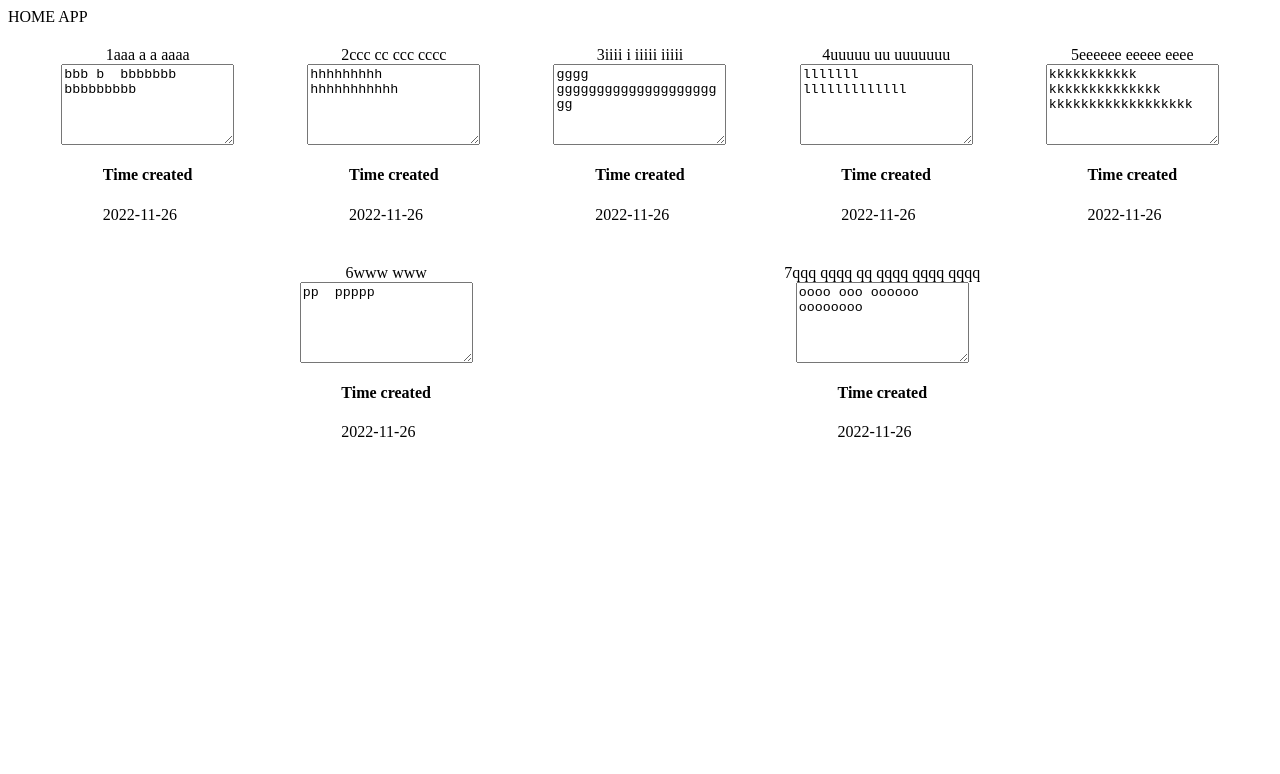
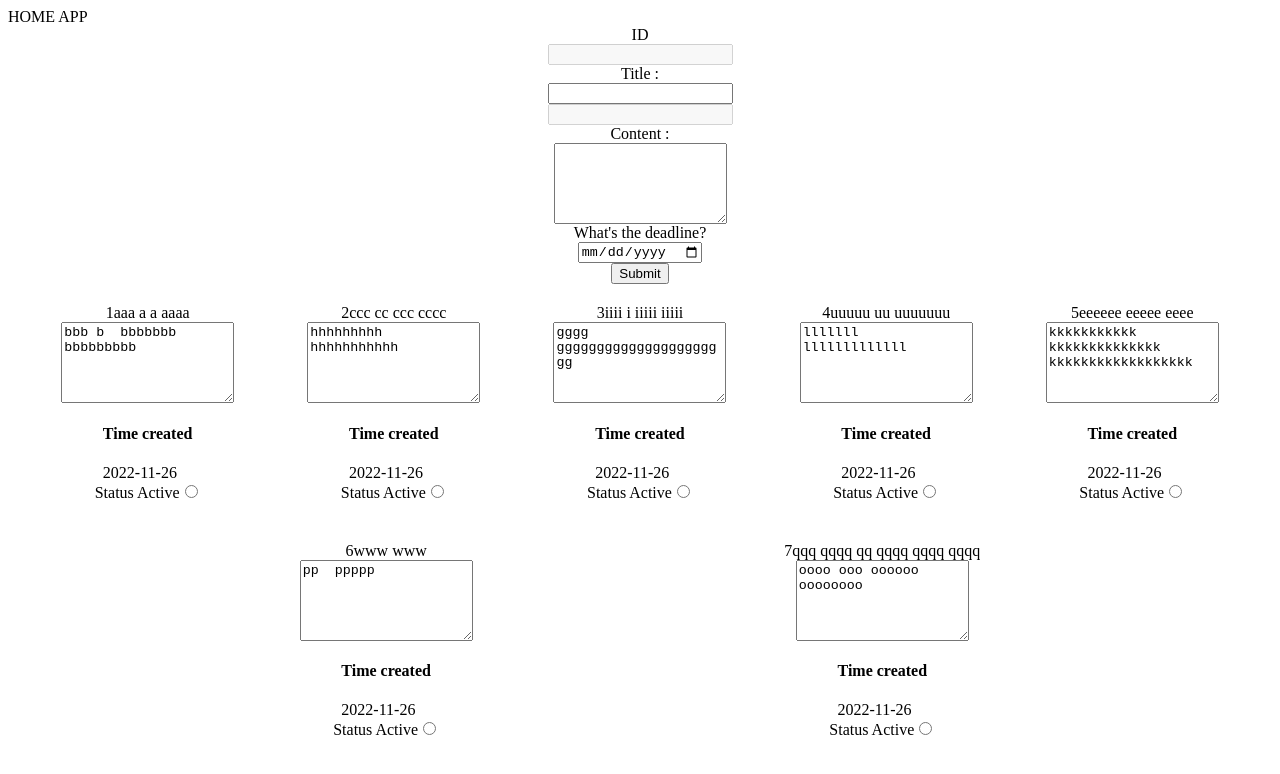
Before and after one commit to AngelGeorgievStoyanov/04-homework-react-typescript, a React (Create React App) app: page / in a window 1280 px wide. Shown: the top 774 px of the page. Built offline with nearby package versions, Linux system fonts and the light colour scheme.

Commit message:
create comment

```diff
--- /dev/null
+++ b/src/components/CommentInput.css
@@ -0,0 +1,5 @@
+.CommentInput{
+    display: flex;
+    flex-direction: column;
+    align-items: center;
+}
--- /dev/null
+++ b/src/components/CommentInput.tsx
@@ -0,0 +1,67 @@
+import React, { Component } from "react";
+import { Comment } from "../model/comment";
+import { CommentListener, Optional } from "../shared/common-types";
+import { toIsoDate } from "../shared/uils";
+
+import './CommentInput.css'
+
+
+interface CommentInputProps {
+    comment: Optional<Comment>;
+    onCommentSubmit: CommentListener
+}
+
+interface CommentInputState {
+    title: string;
+    content: string;
+    status: string;
+    timeCreation: string
+}
+
+export default class CommentInput extends Component<CommentInputProps, CommentInputState> {
+    state: Readonly<CommentInputState> = {
+        title: this.props.comment?.title || '',
+        content: this.props.comment?.content || '',
+        status: this.props.comment?.status.toString() || '1',
+        timeCreation: this.props.comment?.timeCreation || ''
+    }
+
+    handeleCommentSubmit = (event:React.FormEvent)=>{
+        event.preventDefault();
+        this.props.onCommentSubmit(
+            new Comment(
+                this.state.title,
+                this.state.content,
+                parseInt(this.state.status),
+                toIsoDate(new Date(this.state.timeCreation)),
+                false,
+                this.props.comment?.id
+            )
+        )
+    }
+    handleChange = (event: React.ChangeEvent<HTMLInputElement | HTMLSelectElement | HTMLTextAreaElement>) => {
+        const fieldName = event.target.name;
+        this.setState({ [fieldName]: event.target.value } as unknown as CommentInputState);
+    }
+    render() {
+        return (
+            <form className="CommentInput" onSubmit={this.handeleCommentSubmit}>
+                <label htmlFor='id'>ID</label>
+                <input type='text' id='id' name='id' defaultValue={this.props.comment?.id || ''} disabled />
+                <label htmlFor='title'>Title : </label>
+                <input type='text' id='title' name='title' value={this.state.title}
+                    onChange={this.handleChange} />
+                    <input type='text' id='id' name='id' defaultValue={this.props.comment?.id || ''} disabled />
+                <label htmlFor='content'>Content : </label>
+                <textarea  id='content' name='content' defaultValue={this.state.content} cols={19} rows={5}
+                    onChange={this.handleChange} ></textarea>
+                     <label htmlFor='deadline'>What's the deadline?</label>
+                <input type='date' id='timeCreation' name='timeCreation' value={this.state.timeCreation}
+                    onChange={this.handleChange} />
+                <button className='CommentInput-button-submit' type='submit'>Submit</button>
+
+            </form>
+
+        )
+    }
+}
--- a/src/components/CommentItem.tsx
+++ b/src/components/CommentItem.tsx
@@ -1,4 +1,4 @@
-import { Comment } from "../model/comment"
+import { Comment, CommentStatus } from "../model/comment"
 import './CommentItem.css'
 
 
@@ -18,6 +18,11 @@ export default function CommentItem({ comment }: CommentItemProps) {
             </span>
             <textarea className="CommentItem-content" name="CommentItem-content" id="" cols={19} rows={5}>{comment.content}</textarea>
             <span className="CommentItem-timeCreated"><h4>Time created</h4> {comment.timeCreation}</span>
+            <span>
+                <label htmlFor="CommentItem-status">Status {CommentStatus[comment.status]}</label>
+                <input type="radio" id="CommentItem-status" name="CommentItem-status" value={comment.status} />
+
+            </span>
         </section>
     )
 
--- a/src/components/HomeApp.tsx
+++ b/src/components/HomeApp.tsx
@@ -2,6 +2,7 @@ import { Component } from "react";
 import MOCK_COMMENT from "../model/mock-comments";
 import { Comment } from "../model/comment"
 import CommentList from "./CommentList";
+import CommentInput from "./CommentInput";
 
 
 
@@ -22,10 +23,16 @@ export default class HomeApp extends Component<{}, AppState>{
         this.state.comments.forEach(comment => comment.id = ++this.nextId)
     }
 
+    handleTodoSubmit = (comment: Comment) => {
+        this.setState(({comments}) => ({comments: [...comments, {...comment, id: ++this.nextId}]}))
+      }
+
+
     render() {
 
         return (
             <div className="HomeApp">HOME APP
+            <CommentInput comment={undefined} onCommentSubmit={this.handleTodoSubmit} />
                 <CommentList comments={this.state.comments} />
             </div>
         )
--- a/src/shared/common-types.ts
+++ b/src/shared/common-types.ts
@@ -9,5 +9,7 @@ export interface Indentifiable {
 
 
 export interface CommentListener {
-    (comment: Comment) : void;
+    (comment: Comment): void;
 }
+
+export type Optional<T> = T | undefined
```
